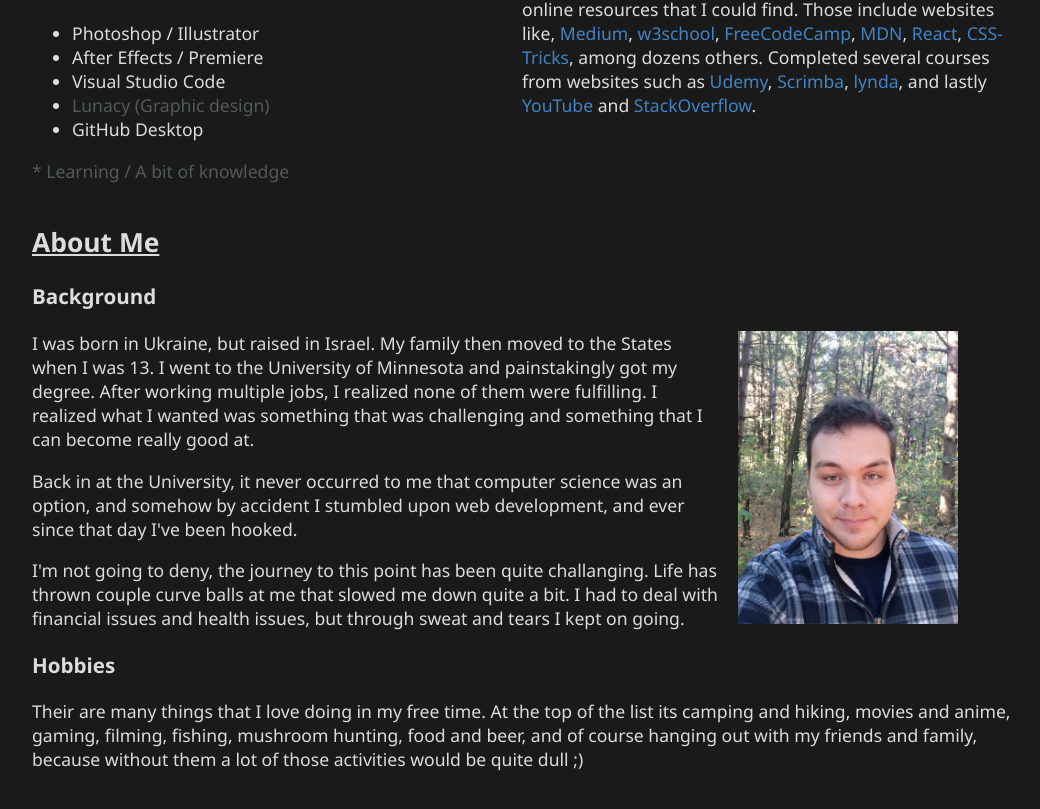
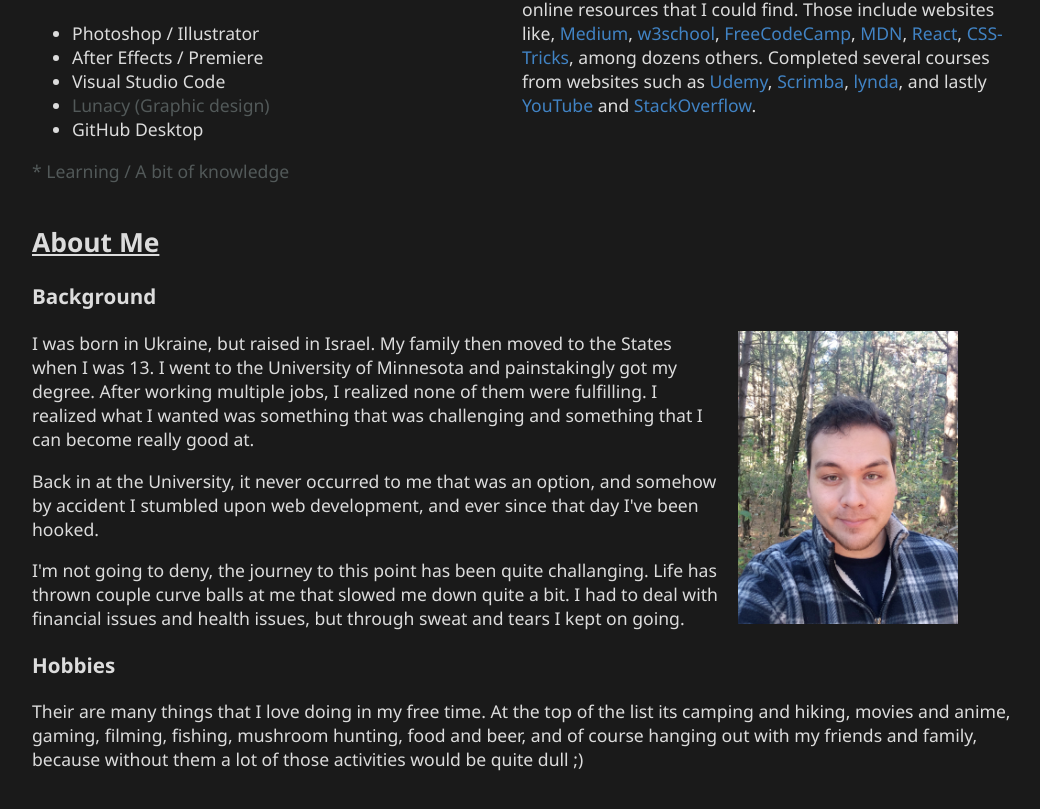
Before and after one commit to ArturCodes/artur-website-app, a React (Create React App) app: page /about in a window 1280 px wide. Shown: the part 642-1451 px from the top of the page, without its empty margins (118-1158 px from the left). Built offline with nearby package versions, Linux system fonts and the light colour scheme.

Commit message:
Update about.js

```diff
--- a/src/components/about/about.js
+++ b/src/components/about/about.js
@@ -74,7 +74,7 @@
                      <img src={require('../img/SelfE.jpg')} alt="Selfy of Artur Shapiro" />
                   </div>
                   <p>I was born in Ukraine, but raised in Israel. My family then moved to the States when I was 13. I went to the University of Minnesota and painstakingly got my degree. After working multiple jobs, I realized none of them were fulfilling. I realized what I wanted was something that was challenging and something that I can become really good at.</p>
-                  <p>Back in at the University, it never occurred to me that computer science was an option, and somehow by accident I stumbled upon web development, and ever since that day I've been hooked.</p>
+                  <p>Back in at the University, it never occurred to me that was an option, and somehow by accident I stumbled upon web development, and ever since that day I've been hooked.</p>
                   <p>I'm not going to deny, the journey to this point has been quite challanging. Life has thrown couple curve balls at me that slowed me down quite a bit. I had to deal with financial issues and health issues, but through sweat and tears I kept on going.</p>
                </div>
                <h3>Hobbies</h3>
```
